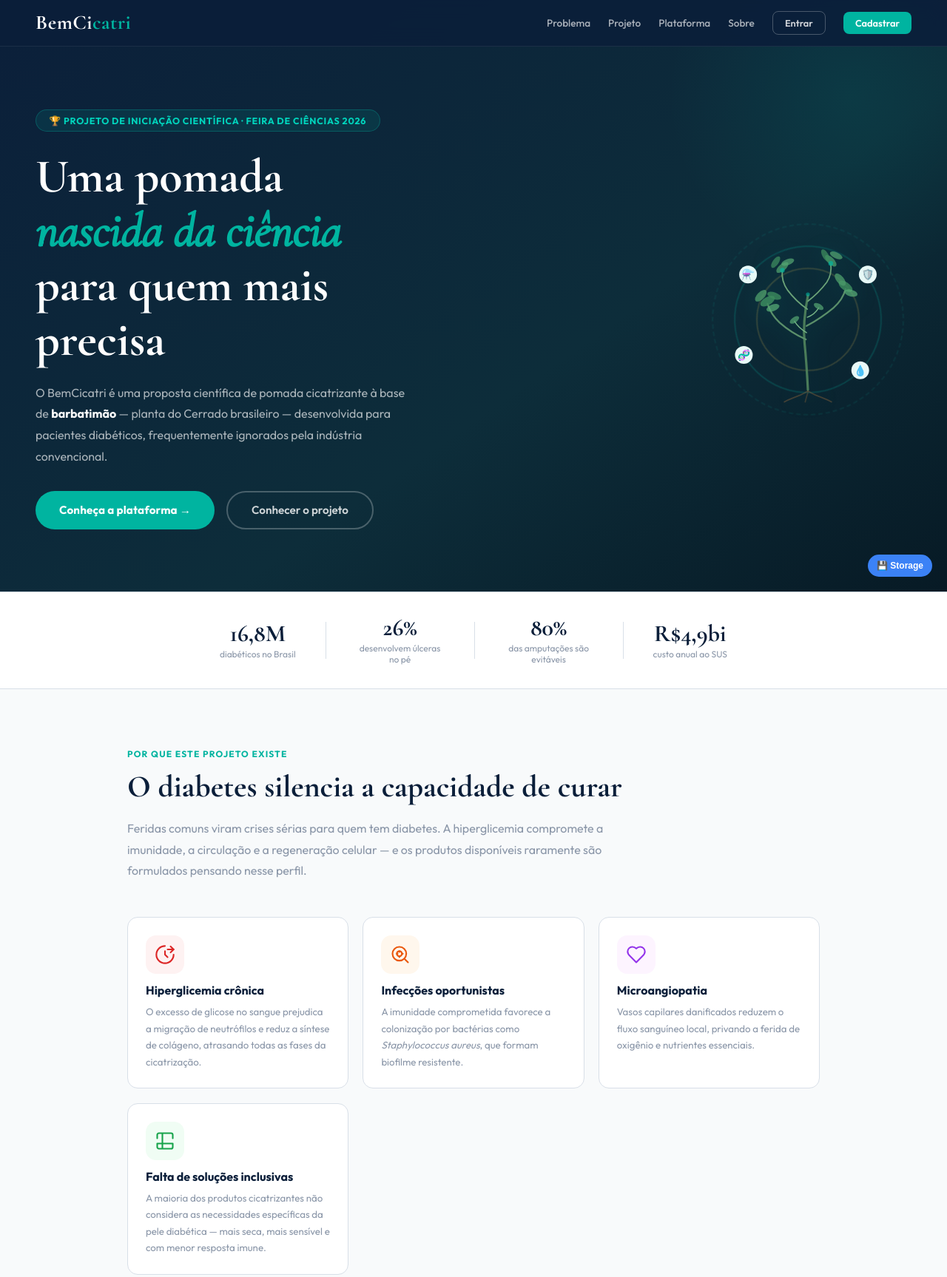
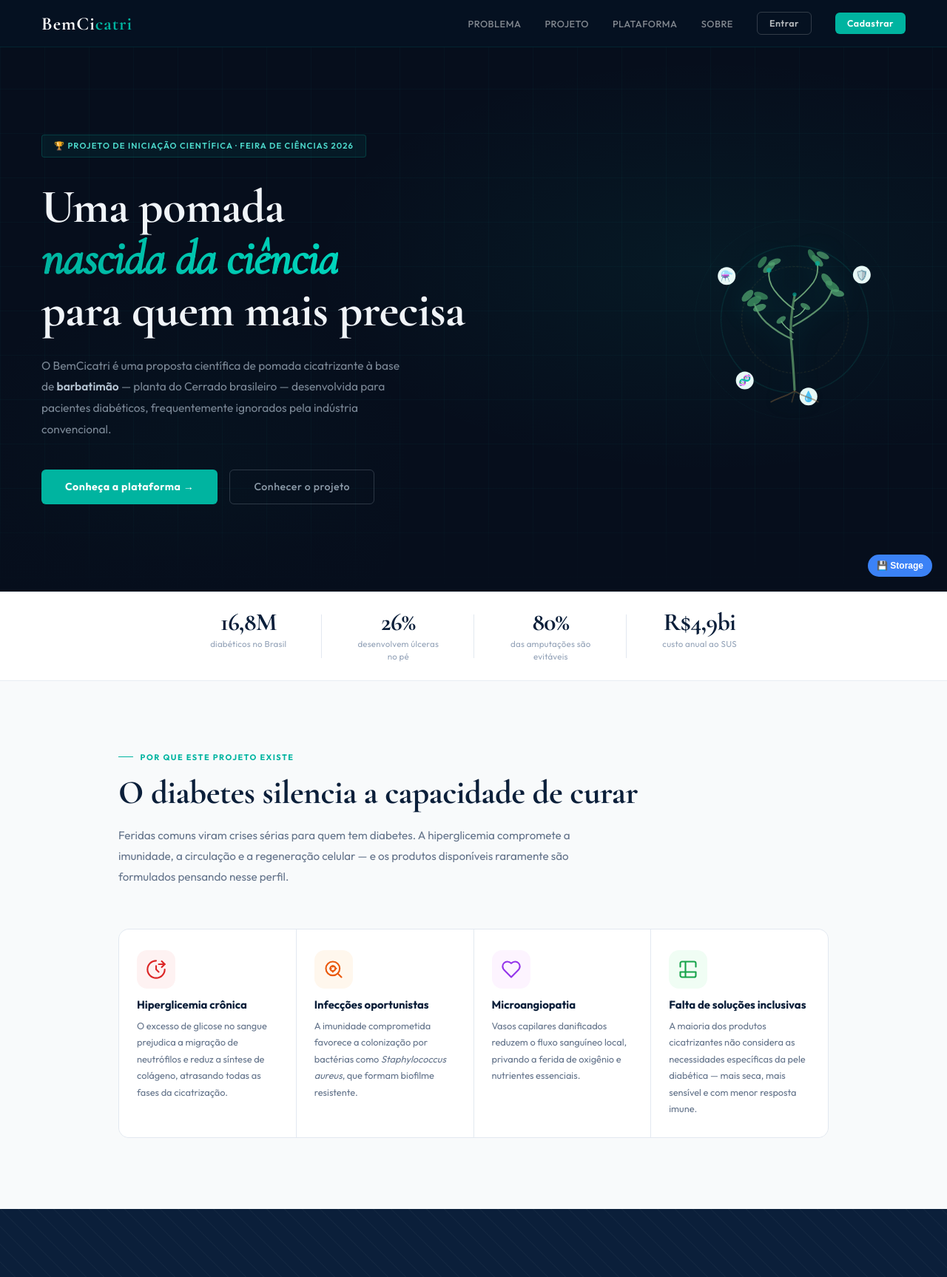
Before and after one commit to iarleymarques55-design/BEMCICATRI-2, a website: page public/index.html in a window 1280 px wide. Shown: the top 1727 px of the page at 74% size. Drawn offline with nearby package versions, Linux system fonts and the light colour scheme; no server answers.

Commit message:
design: refinar landing page - visual mais premium e menos genérico

```diff
--- a/public/styles.css
+++ b/public/styles.css
@@ -1350,256 +1350,333 @@
    LANDING PAGE
    ============================================================ */
 
-/* Navbar */
+/* ── NAVBAR ── */
 .lp-nav {
   position: fixed; top: 0; left: 0; right: 0; z-index: 900;
   display: flex; align-items: center; justify-content: space-between;
-  padding: .9rem 3rem;
-  background: rgba(11,31,58,.92);
-  backdrop-filter: blur(12px);
-  border-bottom: 1px solid rgba(255,255,255,.07);
+  padding: 1rem 3.5rem;
+  background: rgba(6, 18, 34, 0.96);
+  backdrop-filter: blur(20px);
+  border-bottom: 1px solid rgba(0,180,160,.12);
 }
 .lp-logo {
   font-family: 'Cormorant Garamond', serif;
-  font-size: 1.7rem; font-weight: 700; color: #fff; letter-spacing: .02em;
+  font-size: 1.55rem; font-weight: 700; color: #fff; letter-spacing: .04em;
 }
 .lp-logo span { color: var(--teal); }
-.lp-nav-links { display: flex; align-items: center; gap: 1.5rem; }
+.lp-nav-links { display: flex; align-items: center; gap: 2rem; }
 .lp-nav-link {
-  font-size: .85rem; font-weight: 500; color: rgba(255,255,255,.65);
+  font-size: .8rem; font-weight: 500; color: rgba(255,255,255,.5);
   cursor: pointer; text-decoration: none; transition: color .2s;
-}
-.lp-nav-link:hover { color: #fff; }
+  letter-spacing: .04em; text-transform: uppercase;
+}
+.lp-nav-link:hover { color: rgba(255,255,255,.9); }
 .lp-nav .btn-ghost {
-  color: rgba(255,255,255,.8);
-  border-color: rgba(255,255,255,.25);
+  color: rgba(255,255,255,.7);
+  border-color: rgba(255,255,255,.18);
+  border-radius: 6px;
+  font-size: .78rem;
+  letter-spacing: .04em;
 }
 .lp-nav .btn-ghost:hover {
-  background: rgba(255,255,255,.1);
+  background: rgba(255,255,255,.07);
   color: #fff;
+}
+.lp-nav .btn-primary {
+  border-radius: 6px;
+  font-size: .78rem;
+  letter-spacing: .04em;
+  background: var(--teal);
 }
 .lp-nav-mobile-btn {
   display: none;
   background: var(--teal); color: #fff; border: none;
-  border-radius: 8px; padding: .5rem 1.1rem; font-size: .85rem;
+  border-radius: 6px; padding: .5rem 1.1rem; font-size: .82rem;
   font-weight: 600; font-family: 'Outfit', sans-serif; cursor: pointer;
 }
 @media (max-width: 760px) {
-  .lp-nav { padding: .9rem 1.2rem; }
+  .lp-nav { padding: .85rem 1.4rem; }
   .lp-nav-links { display: none; }
   .lp-nav-mobile-btn { display: block; }
 }
 
-/* Hero */
+/* ── HERO ── */
 .lp-hero {
   min-height: 100vh;
-  background: linear-gradient(145deg, var(--navy) 0%, #0d2d3a 60%, #071a25 100%);
+  background: #060e1c;
+  background-image:
+    radial-gradient(ellipse 60% 50% at 75% 45%, rgba(0,180,160,.07) 0%, transparent 70%),
+    radial-gradient(ellipse 40% 60% at 20% 80%, rgba(0,100,90,.05) 0%, transparent 60%);
   display: flex; align-items: center; justify-content: space-between;
-  padding: 8rem 3rem 4rem; gap: 3rem; flex-wrap: wrap;
+  padding: 9rem 3.5rem 5rem; gap: 4rem; flex-wrap: wrap;
   position: relative; overflow: hidden;
 }
 .lp-hero::before {
-  content: ''; position: absolute; top: -120px; right: -120px;
-  width: 500px; height: 500px; border-radius: 50%;
-  background: radial-gradient(circle, rgba(0,180,160,.1), transparent 70%);
+  content: '';
+  position: absolute; inset: 0;
+  background-image:
+    linear-gradient(rgba(0,180,160,.04) 1px, transparent 1px),
+    linear-gradient(90deg, rgba(0,180,160,.04) 1px, transparent 1px);
+  background-size: 60px 60px;
   pointer-events: none;
 }
-.lp-hero-content { flex: 1; min-width: 280px; max-width: 580px; position: relative; z-index: 1; }
+.lp-hero::after {
+  content: '';
+  position: absolute; bottom: 0; left: 0; right: 0; height: 120px;
+  background: linear-gradient(to bottom, transparent, #060e1c);
+  pointer-events: none;
+}
+.lp-hero-content { flex: 1; min-width: 280px; max-width: 600px; position: relative; z-index: 1; }
 .lp-hero-badge {
-  display: inline-block;
-  background: rgba(0,180,160,.12); border: 1px solid rgba(0,180,160,.3);
-  color: var(--teal3); font-size: .78rem; font-weight: 700;
-  letter-spacing: .06em; text-transform: uppercase;
-  padding: .4rem 1.1rem; border-radius: 50px; margin-bottom: 1.5rem;
+  display: inline-flex; align-items: center; gap: .5rem;
+  background: rgba(0,180,160,.08);
+  border: 1px solid rgba(0,180,160,.22);
+  color: #4dd9cc; font-size: .7rem; font-weight: 600;
+  letter-spacing: .1em; text-transform: uppercase;
+  padding: .45rem 1rem; border-radius: 4px; margin-bottom: 2rem;
 }
 .lp-hero-title {
   font-family: 'Cormorant Garamond', serif;
-  font-size: clamp(2.4rem, 5vw, 4rem); font-weight: 700;
-  color: #fff; line-height: 1.15; margin-bottom: 1.25rem;
-}
-.lp-hero-title em { color: var(--teal); font-style: italic; }
+  font-size: clamp(2.6rem, 5vw, 4.2rem); font-weight: 700;
+  color: #f0f4f8; line-height: 1.1; margin-bottom: 1.5rem;
+  letter-spacing: -.01em;
+}
+.lp-hero-title em {
+  color: var(--teal);
+  font-style: italic;
+  background: linear-gradient(90deg, #00b4a0, #00d4bc);
+  -webkit-background-clip: text;
+  -webkit-text-fill-color: transparent;
+  background-clip: text;
+}
 .lp-hero-sub {
-  font-size: 1rem; color: rgba(255,255,255,.65); line-height: 1.8;
-  margin-bottom: 2rem; max-width: 520px;
-}
-.lp-hero-sub strong { color: #fff; }
+  font-size: .97rem; color: rgba(200,215,230,.6); line-height: 1.85;
+  margin-bottom: 2.5rem; max-width: 500px;
+}
+.lp-hero-sub strong { color: rgba(200,215,230,.9); font-weight: 600; }
 .lp-hero-btns { display: flex; gap: 1rem; flex-wrap: wrap; }
 
 .btn-hero-primary {
   background: var(--teal); color: #fff; border: none;
-  padding: .9rem 2rem; border-radius: 50px; font-size: .95rem;
+  padding: .85rem 2rem; border-radius: 6px; font-size: .88rem;
   font-weight: 700; font-family: 'Outfit', sans-serif;
-  cursor: pointer; transition: all .25s; letter-spacing: .01em;
-}
-.btn-hero-primary:hover { background: var(--teal2); transform: translateY(-2px); box-shadow: 0 8px 24px rgba(0,180,160,.35); }
-
+  cursor: pointer; transition: all .2s; letter-spacing: .04em;
+}
+.btn-hero-primary:hover {
+  background: #00c8b2;
+  transform: translateY(-2px);
+  box-shadow: 0 12px 32px rgba(0,180,160,.3);
+}
 .btn-hero-outline {
-  background: transparent; color: rgba(255,255,255,.8);
-  border: 2px solid rgba(255,255,255,.25); padding: .9rem 2rem;
-  border-radius: 50px; font-size: .95rem; font-weight: 600;
-  font-family: 'Outfit', sans-serif; cursor: pointer; transition: all .25s;
-}
-.btn-hero-outline:hover { border-color: #fff; color: #fff; }
+  background: transparent; color: rgba(200,215,230,.7);
+  border: 1px solid rgba(200,215,230,.2); padding: .85rem 2rem;
+  border-radius: 6px; font-size: .88rem; font-weight: 500;
+  font-family: 'Outfit', sans-serif; cursor: pointer; transition: all .2s;
+  letter-spacing: .04em;
+}
+.btn-hero-outline:hover { border-color: rgba(200,215,230,.5); color: #fff; }
 
 /* Molécula animada */
-.lp-hero-visual { flex-shrink: 0; display: flex; align-items: center; justify-content: center; }
+.lp-hero-visual { flex-shrink: 0; display: flex; align-items: center; justify-content: center; position: relative; z-index: 1; }
 .hero-molecule {
-  position: relative; width: 280px; height: 280px;
+  position: relative; width: 300px; height: 300px;
   display: flex; align-items: center; justify-content: center;
 }
 .mol-ring {
   position: absolute; border-radius: 50%;
-  border: 2px solid rgba(0,180,160,.2); animation: molSpin linear infinite;
-}
-.mol-ring-1 { width: 200px; height: 200px; animation-duration: 12s; }
-.mol-ring-2 { width: 140px; height: 140px; animation-duration: 8s; animation-direction: reverse; border-color: rgba(201,168,76,.2); }
-.mol-ring-3 { width: 260px; height: 260px; animation-duration: 18s; border-style: dashed; border-color: rgba(0,180,160,.1); }
+  border: 1px solid rgba(0,180,160,.15); animation: molSpin linear infinite;
+}
+.mol-ring-1 { width: 200px; height: 200px; animation-duration: 14s; border-color: rgba(0,180,160,.2); }
+.mol-ring-2 { width: 145px; height: 145px; animation-duration: 9s; animation-direction: reverse; border-color: rgba(201,168,76,.15); border-style: dashed; }
+.mol-ring-3 { width: 270px; height: 270px; animation-duration: 20s; border-style: dotted; border-color: rgba(0,180,160,.08); }
 @keyframes molSpin { to { transform: rotate(360deg); } }
 .mol-center { font-size: 2.5rem; z-index: 2; }
 .mol-dot {
-  position: absolute; font-size: 1.2rem; animation: molOrbit linear infinite;
-}
-.md-1 { animation-duration: 12s; animation-delay: 0s; }
-.md-2 { animation-duration: 8s; animation-delay: -2s; animation-direction: reverse; }
-.md-3 { animation-duration: 15s; animation-delay: -4s; }
-.md-4 { animation-duration: 10s; animation-delay: -6s; animation-direction: reverse; }
+  position: absolute; animation: molOrbit linear infinite;
+}
+.md-1 { animation-duration: 14s; animation-delay: 0s; }
+.md-2 { animation-duration: 9s; animation-delay: -2s; animation-direction: reverse; }
+.md-3 { animation-duration: 17s; animation-delay: -5s; }
+.md-4 { animation-duration: 11s; animation-delay: -7s; animation-direction: reverse; }
 @keyframes molOrbit {
-  0%   { transform: rotate(0deg) translateX(100px) rotate(0deg); }
-  100% { transform: rotate(360deg) translateX(100px) rotate(-360deg); }
-}
-
-/* Urgency bar */
+  0%   { transform: rotate(0deg) translateX(108px) rotate(0deg); }
+  100% { transform: rotate(360deg) translateX(108px) rotate(-360deg); }
+}
+
+/* ── URGENCY BAR ── */
 .lp-urgency-bar {
-  background: #fff; border-top: 1px solid var(--gray200); border-bottom: 1px solid var(--gray200);
-  display: flex; align-items: center; justify-content: center;
-  flex-wrap: wrap; gap: 0; padding: 1.25rem 3rem;
-}
-.urgency-item { display: flex; flex-direction: column; align-items: center; padding: .75rem 2.5rem; }
-.urgency-val { font-family: 'Cormorant Garamond', serif; font-size: 2rem; font-weight: 700; color: var(--navy); line-height: 1; }
-.urgency-lbl { font-size: .75rem; color: var(--gray400); margin-top: .25rem; text-align: center; max-width: 120px; }
-.urgency-div { width: 1px; height: 50px; background: var(--gray200); flex-shrink: 0; }
-@media (max-width: 700px) { .urgency-div { display: none; } .urgency-item { padding: .5rem 1.25rem; } }
-
-/* Sections */
+  background: #fff;
+  border-top: 1px solid #e8edf2;
+  border-bottom: 1px solid #e8edf2;
+  display: flex; align-items: stretch; justify-content: center;
+  flex-wrap: wrap; gap: 0;
+}
+.urgency-item {
+  display: flex; flex-direction: column; align-items: center;
+  padding: 1.5rem 3rem;
+  position: relative;
+}
+.urgency-item::after {
+  content: '';
+  position: absolute; right: 0; top: 25%; bottom: 25%;
+  width: 1px; background: #e2e8f0;
+}
+.urgency-item:last-child::after { display: none; }
+.urgency-val {
+  font-family: 'Cormorant Garamond', serif;
+  font-size: 2.1rem; font-weight: 700; color: var(--navy); line-height: 1;
+  letter-spacing: -.02em;
+}
+.urgency-lbl {
+  font-size: .72rem; color: #94a3b8; margin-top: .3rem;
+  text-align: center; max-width: 110px; line-height: 1.4;
+  letter-spacing: .02em;
+}
+.urgency-div { display: none; }
+@media (max-width: 700px) {
+  .urgency-item { padding: 1rem 1.5rem; }
+  .urgency-item::after { display: none; }
+}
+
+/* ── SECTIONS ── */
 .lp-section {
-  max-width: 1000px; margin: 0 auto;
-  padding: 5rem 2rem;
+  max-width: 1040px; margin: 0 auto;
+  padding: 6rem 2.5rem;
 }
 .lp-section-label {
-  font-size: .75rem; font-weight: 700; letter-spacing: .1em;
-  text-transform: uppercase; color: var(--teal); margin-bottom: .8rem;
+  font-size: .68rem; font-weight: 700; letter-spacing: .14em;
+  text-transform: uppercase; color: var(--teal);
+  margin-bottom: 1rem; display: flex; align-items: center; gap: .6rem;
+}
+.lp-section-label::before {
+  content: ''; display: inline-block;
+  width: 20px; height: 1px; background: var(--teal);
 }
 .lp-section-title {
   font-family: 'Cormorant Garamond', serif;
-  font-size: clamp(1.8rem, 3.5vw, 2.6rem);
-  font-weight: 700; color: var(--navy); margin-bottom: 1rem; line-height: 1.2;
+  font-size: clamp(1.9rem, 3.5vw, 2.8rem);
+  font-weight: 700; color: var(--navy); margin-bottom: 1.1rem; line-height: 1.15;
+  letter-spacing: -.01em;
 }
 .lp-section-sub {
-  font-size: 1rem; color: var(--gray400); line-height: 1.8;
-  max-width: 660px; margin-bottom: 3rem;
-}
-
-/* Problema cards */
+  font-size: .95rem; color: #64748b; line-height: 1.85;
+  max-width: 640px; margin-bottom: 3.5rem;
+}
+
+/* ── PROBLEMA CARDS ── */
 .problema-grid {
-  display: grid; grid-template-columns: repeat(auto-fit, minmax(220px,1fr)); gap: 1.2rem;
+  display: grid; grid-template-columns: repeat(auto-fit, minmax(210px,1fr)); gap: 1px;
+  background: #e2e8f0; border: 1px solid #e2e8f0; border-radius: 14px; overflow: hidden;
 }
 .problema-card {
-  background: #fff; border: 1px solid var(--gray200); border-radius: 14px;
-  padding: 1.5rem; transition: box-shadow .2s, transform .2s;
-}
-.problema-card:hover { transform: translateY(-3px); box-shadow: 0 10px 32px rgba(11,31,58,.08); }
-.problema-icon { width: 44px; height: 44px; border-radius: 12px; display: flex; align-items: center; justify-content: center; font-size: 1.3rem; margin-bottom: .9rem; }
-.problema-card h3 { font-size: 1rem; font-weight: 700; color: var(--navy); margin-bottom: .5rem; }
-.problema-card p { font-size: .83rem; color: var(--gray400); line-height: 1.7; }
-
-/* Projeto section */
+  background: #fff; padding: 1.75rem 1.5rem;
+  transition: background .2s;
+}
+.problema-card:hover { background: #f8fafc; }
+.problema-icon {
+  width: 42px; height: 42px; border-radius: 10px;
+  display: flex; align-items: center; justify-content: center;
+  font-size: 1.25rem; margin-bottom: 1rem;
+}
+.problema-card h3 { font-size: .93rem; font-weight: 700; color: var(--navy); margin-bottom: .5rem; }
+.problema-card p { font-size: .8rem; color: #64748b; line-height: 1.75; }
+
+/* ── PROJETO SECTION ── */
 .lp-proj-bg-pattern {
-  position: absolute; inset: 0; opacity: .03;
+  position: absolute; inset: 0; opacity: .025;
   background-image: repeating-linear-gradient(45deg, #fff 0, #fff 1px, transparent 0, transparent 50%);
-  background-size: 20px 20px; pointer-events: none;
-}
-.projeto-cols { display: grid; grid-template-columns: 1fr 1fr; gap: 3rem; align-items: start; }
+  background-size: 24px 24px; pointer-events: none;
+}
+.projeto-cols { display: grid; grid-template-columns: 1fr 1fr; gap: 4rem; align-items: start; }
 @media (max-width: 800px) { .projeto-cols { grid-template-columns: 1fr; } }
-.projeto-info { display: flex; flex-direction: column; gap: 1.5rem; }
-.projeto-feature { display: flex; gap: 1rem; align-items: flex-start; }
+.projeto-info { display: flex; flex-direction: column; gap: 1.75rem; }
+.projeto-feature { display: flex; gap: 1.25rem; align-items: flex-start; }
 .pf-num {
-  font-family: 'Cormorant Garamond', serif; font-size: 1.4rem; font-weight: 700;
-  color: var(--teal3); flex-shrink: 0; line-height: 1; min-width: 28px;
-}
-.projeto-feature h4 { font-size: .95rem; font-weight: 700; color: #fff; margin-bottom: .35rem; }
-.projeto-feature p { font-size: .83rem; color: rgba(255,255,255,.6); line-height: 1.7; margin: 0; }
+  font-family: 'Cormorant Garamond', serif; font-size: 1.3rem; font-weight: 700;
+  color: rgba(0,180,160,.6); flex-shrink: 0; line-height: 1; min-width: 28px;
+}
+.projeto-feature h4 { font-size: .92rem; font-weight: 700; color: #fff; margin-bottom: .4rem; }
+.projeto-feature p { font-size: .81rem; color: rgba(255,255,255,.5); line-height: 1.75; margin: 0; }
 .projeto-formula-card {
-  background: rgba(255,255,255,.06); border: 1px solid rgba(255,255,255,.1);
-  border-radius: 18px; padding: 2rem; position: sticky; top: 2rem;
-}
-.pf-card-title { font-size: 1rem; font-weight: 700; color: #fff; margin-bottom: 1.25rem; }
-.pf-ingr-list { display: flex; flex-direction: column; gap: .75rem; margin-bottom: 1.5rem; }
-.pf-ingr { display: flex; gap: .9rem; align-items: flex-start; }
-.pf-ingr-icon { font-size: 1.3rem; flex-shrink: 0; line-height: 1; margin-top: .1rem; }
-.pf-ingr strong { display: block; font-size: .88rem; color: #fff; margin-bottom: .1rem; }
-.pf-ingr span { font-size: .75rem; color: rgba(255,255,255,.5); }
+  background: rgba(255,255,255,.04);
+  border: 1px solid rgba(255,255,255,.08);
+  border-radius: 14px; padding: 2rem; position: sticky; top: 2rem;
+}
+.pf-card-title { font-size: .9rem; font-weight: 700; color: #fff; margin-bottom: 1.5rem; letter-spacing: .02em; text-transform: uppercase; }
+.pf-ingr-list { display: flex; flex-direction: column; gap: 1rem; margin-bottom: 1.75rem; }
+.pf-ingr { display: flex; gap: 1rem; align-items: flex-start; padding-bottom: 1rem; border-bottom: 1px solid rgba(255,255,255,.06); }
+.pf-ingr:last-child { border-bottom: none; padding-bottom: 0; }
+.pf-ingr-icon { font-size: 1.2rem; flex-shrink: 0; line-height: 1; margin-top: .1rem; }
+.pf-ingr strong { display: block; font-size: .85rem; color: rgba(255,255,255,.9); margin-bottom: .2rem; }
+.pf-ingr span { font-size: .73rem; color: rgba(255,255,255,.4); }
 .pf-badge {
-  background: rgba(0,180,160,.1); border: 1px solid rgba(0,180,160,.2);
-  border-radius: 8px; padding: .6rem 1rem; font-size: .72rem;
-  color: var(--teal3); font-weight: 600; text-align: center;
-}
-
-/* Preview grid */
+  background: rgba(0,180,160,.08); border: 1px solid rgba(0,180,160,.18);
+  border-radius: 6px; padding: .65rem 1rem; font-size: .7rem;
+  color: #4dd9cc; font-weight: 600; text-align: center; letter-spacing: .05em;
+}
+
+/* ── PREVIEW GRID ── */
 .preview-grid {
-  display: grid; grid-template-columns: repeat(auto-fill, minmax(220px,1fr)); gap: 1.25rem;
-  margin-bottom: 2.5rem;
+  display: grid; grid-template-columns: repeat(auto-fill, minmax(215px,1fr)); gap: 1px;
+  background: #e2e8f0; border: 1px solid #e2e8f0; border-radius: 14px; overflow: hidden;
+  margin-bottom: 3rem;
 }
 .preview-card {
-  background: #fff; border: 1.5px solid var(--gray200); border-radius: 16px;
-  padding: 1.75rem 1.5rem; position: relative; cursor: pointer;
-  transition: all .25s; overflow: hidden;
-}
-.preview-card.locked:hover { border-color: var(--teal); transform: translateY(-3px); box-shadow: 0 12px 32px rgba(0,180,160,.12); }
+  background: #fff; padding: 1.75rem 1.5rem; position: relative; cursor: pointer;
+  transition: background .2s; overflow: hidden;
+}
+.preview-card.locked:hover { background: #f0fdf9; }
+.preview-card.locked:hover .preview-tag { background: var(--teal); color: #fff; }
 .preview-lock {
-  position: absolute; top: .85rem; right: .85rem;
-  font-size: .9rem; opacity: .35;
-}
-.preview-icon { font-size: 2rem; margin-bottom: .75rem; }
-.preview-card h3 { font-size: 1rem; font-weight: 700; color: var(--navy); margin-bottom: .4rem; }
-.preview-card p { font-size: .82rem; color: var(--gray400); line-height: 1.6; margin-bottom: .75rem; }
+  position: absolute; top: 1rem; right: 1rem;
+  font-size: .8rem; opacity: .2;
+}
+.preview-icon { font-size: 1.9rem; margin-bottom: .85rem; }
+.preview-card h3 { font-size: .92rem; font-weight: 700; color: var(--navy); margin-bottom: .4rem; }
+.preview-card p { font-size: .79rem; color: #64748b; line-height: 1.65; margin-bottom: .85rem; }
 .preview-tag {
-  display: inline-block; background: var(--mint); color: var(--teal2);
-  font-size: .7rem; font-weight: 700; padding: .2rem .65rem;
-  border-radius: 50px; letter-spacing: .04em;
+  display: inline-block; background: #f1f5f9; color: #475569;
+  font-size: .67rem; font-weight: 700; padding: .25rem .7rem;
+  border-radius: 4px; letter-spacing: .06em; text-transform: uppercase;
+  transition: all .2s;
 }
 .preview-cta {
   display: flex; align-items: center; justify-content: center;
-  gap: 1rem; flex-wrap: wrap; margin-top: 2rem;
-  font-size: .9rem; color: var(--gray400);
-}
-
-/* Sobre nós */
+  gap: 1.25rem; flex-wrap: wrap;
+  font-size: .88rem; color: #94a3b8;
+}
+
+/* ── SOBRE NÓS ── */
 .sobrenos-grid {
-  display: grid; grid-template-columns: repeat(auto-fit, minmax(240px,1fr)); gap: 1.5rem;
+  display: grid; grid-template-columns: repeat(auto-fit, minmax(240px,1fr)); gap: 1px;
+  background: #e2e8f0; border: 1px solid #e2e8f0; border-radius: 14px; overflow: hidden;
 }
 .sobrenos-card {
-  background: #fff; border: 1px solid var(--gray200); border-radius: 14px;
-  padding: 1.75rem; text-align: center; transition: box-shadow .2s;
-}
-.sobrenos-card:hover { box-shadow: 0 8px 24px rgba(11,31,58,.07); }
-.sn-icon { font-size: 2rem; margin-bottom: .75rem; }
-.sobrenos-card h4 { font-size: 1rem; font-weight: 700; color: var(--navy); margin-bottom: .5rem; }
-.sobrenos-card p { font-size: .83rem; color: var(--gray400); line-height: 1.7; }
-
-/* Footer CTA */
+  background: #fff; padding: 2rem 1.75rem;
+  transition: background .2s;
+}
+.sobrenos-card:hover { background: #f8fafc; }
+.sn-icon { font-size: 1.75rem; margin-bottom: 1rem; }
+.sobrenos-card h4 { font-size: .92rem; font-weight: 700; color: var(--navy); margin-bottom: .5rem; }
+.sobrenos-card p { font-size: .8rem; color: #64748b; line-height: 1.75; }
+
+/* ── FOOTER CTA ── */
 .lp-footer-cta {
-  background: var(--navy); color: #fff; text-align: center;
-  padding: 4rem 2rem;
+  background: #060e1c;
+  background-image: radial-gradient(ellipse 50% 60% at 50% 100%, rgba(0,180,160,.07) 0%, transparent 70%);
+  color: #fff; text-align: center;
+  padding: 5rem 2rem; border-top: 1px solid rgba(0,180,160,.1);
 }
 .lp-footer-cta h2 {
   font-family: 'Cormorant Garamond', serif;
-  font-size: clamp(1.6rem,3vw,2.4rem); font-weight: 700; margin-bottom: .75rem;
-}
-.lp-footer-cta p { color: rgba(255,255,255,.6); margin-bottom: 2rem; font-size: 1rem; }
+  font-size: clamp(1.7rem,3vw,2.6rem); font-weight: 700;
+  margin-bottom: .85rem; letter-spacing: -.01em;
+}
+.lp-footer-cta p { color: rgba(200,215,230,.5); margin-bottom: 2.5rem; font-size: .95rem; line-height: 1.7; }
 
 .lp-footer {
-  background: #071420; color: rgba(255,255,255,.45); text-align: center;
-  padding: 1.5rem 2rem; font-size: .85rem;
+  background: #040a14; color: rgba(255,255,255,.3); text-align: center;
+  padding: 1.25rem 2rem; font-size: .78rem; letter-spacing: .03em;
 }
 
 /* ============================================================
```
